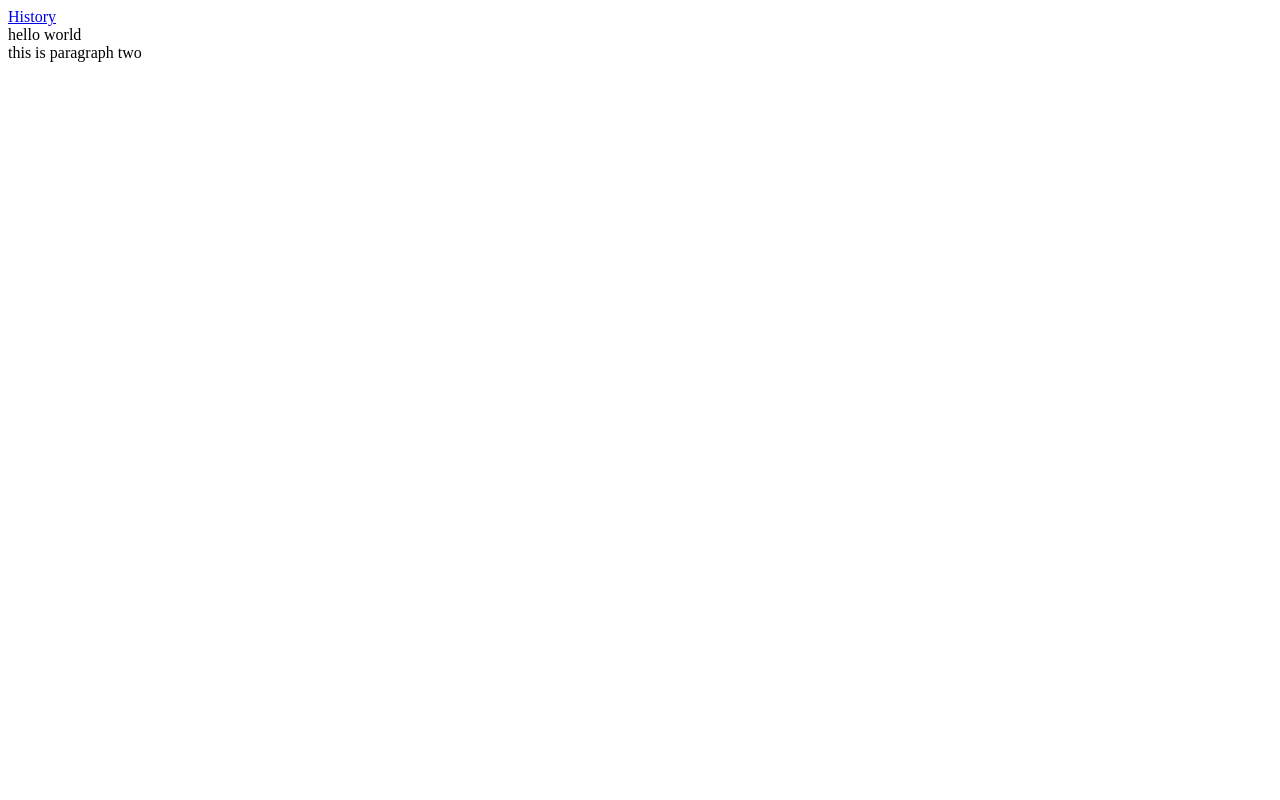
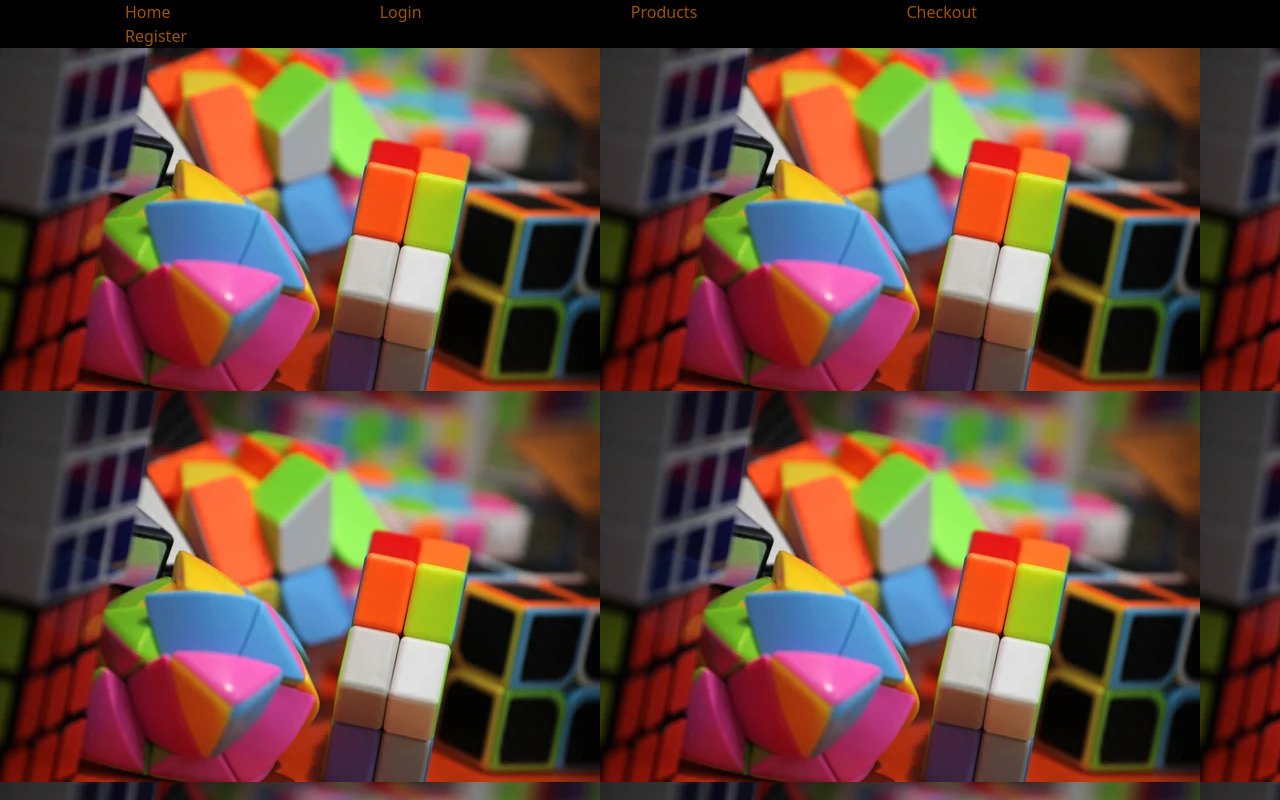
Before and after one commit to melanie3161/Repo1, a plain HTML site: page products.html in a window 1280 px wide. Drawn offline with nearby package versions, Linux system fonts and the light colour scheme.

Commit message:
copy and pasting

```diff
--- a/css/style.css
+++ b/css/style.css
@@ -13,7 +13,7 @@ h1 {
 }
 
 .box {
-    width: 580px;
+    width: 590px;
     padding: 5px;
     top: 50px;
     left: 50%;
@@ -74,3 +74,15 @@ h1 {
     color: white;
     opacity: 0.75; /* Firefox */
   }
+  nav {
+    background-color: black;
+  }
+nav a{
+    color:rgba(245, 133, 4, 0.637);
+    text-decoration: none;
+    padding: 5em;
+    margin-left: 45px;
+
+
+
+}
--- a/products.html
+++ b/products.html
@@ -1,7 +1,28 @@
-<a href="history.html">
-    History
-</a>
-<div>
-hello world
-</div>
-<div>this is paragraph two</div>
+<!DOCTYPE html>
+<html lang="en" and dir ltr>
+
+<head>
+    <meta charset="utf-8">
+    <title>User Login Form</title>
+    <link rel="stylesheet" href="css/style.css" />
+    <link href="https://cdn.jsdelivr.net/npm/bootstrap@5.2.1/dist/css/bootstrap.min.css" rel="stylesheet" integrity="sha384-iYQeCzEYFbKjA/T2uDLTpkwGzCiq6soy8tYaI1GyVh/UjpbCx/TYkiZhlZB6+fzT" crossorigin="anonymous">
+
+ </head>
+
+ <body>
+    <nav>
+        <a href="index.html">Home</a>
+        <a href="userlogin.html">Login</a>
+        <a href="products.html">Products</a>
+        <a href="checkout.html">Checkout</a>
+        <a href="register.html">Register</a>
+    </nav>
+
+
+
+
+<script src="https://cdn.jsdelivr.net/npm/bootstrap@5.2.1/dist/js/bootstrap.bundle.min.js" integrity="sha384-u1OknCvxWvY5kfmNBILK2hRnQC3Pr17a+RTT6rIHI7NnikvbZlHgTPOOmMi466C8" crossorigin="anonymous"></script>
+
+</body>
+
+</html>
```
Also changed, not shown: index.html (+28 -0 lines), register.html (added, +28 -0 lines), userlogin.html (+15 -2 lines).
